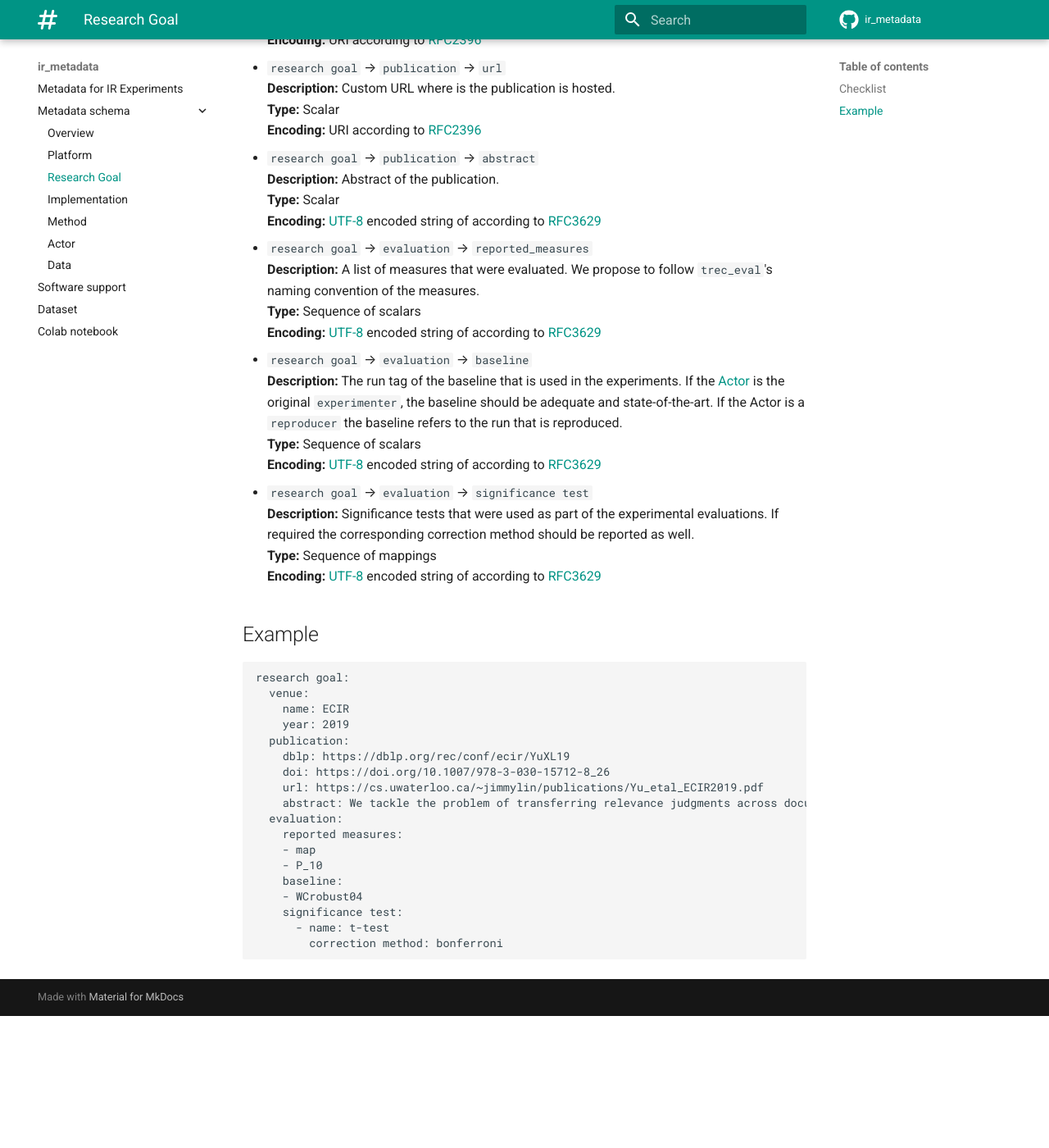
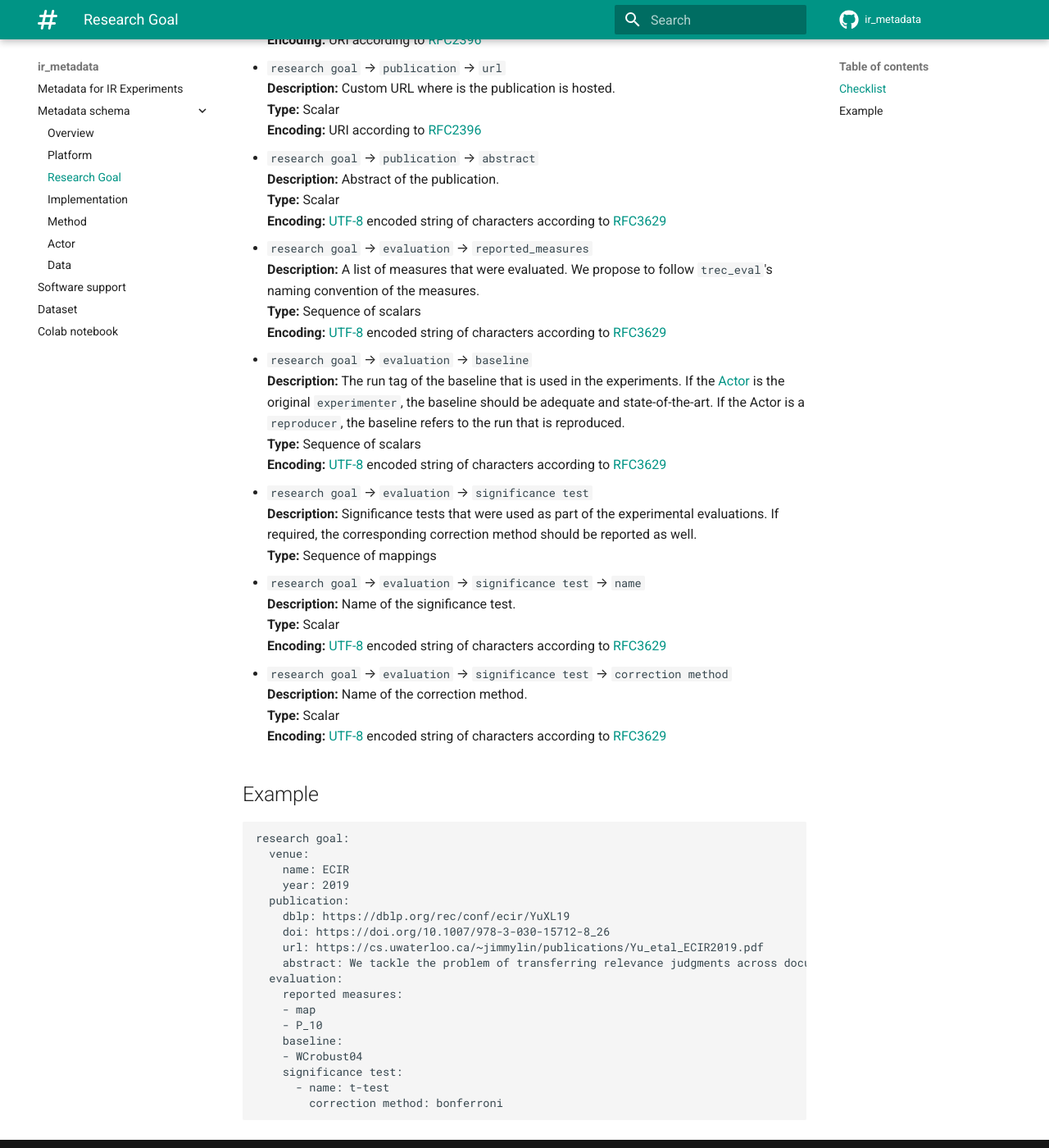
Before and after one commit to irgroup/ir_metadata, an MkDocs documentation site: the page built from docs/metadata/research_goal.md, in a window 1280 px wide and 1400 px high, scrolled down 932 px. Shown: the whole window at 82% size. Built offline with MkDocs 1.6.1 and Material for MkDocs 9.7.7, drawn with Linux system fonts in a browser that asks for light colours; comment, search, counter and statistics services are not loaded; before the commit the page ends 2171 px from its top, so only the background shows below that; some of the changed text lies outside the part shown.

Commit message:
minor corrections

```diff
--- a/docs/metadata/research_goal.md
+++ b/docs/metadata/research_goal.md
@@ -5,11 +5,11 @@ The **Research goal** describes the purpose of the study. The metadata informati
 ## Checklist
 
 - `research goal` &rarr; `venue` &rarr; `name`
-**Description:** Acronym (if available) or name of the venue (e.g. journal or conference) at which is the study is published.
+**Description:** Acronym (if available) or name of the venue (e.g., journal or conference) at which is the study is published.
 **Type:** Scalar
-**Encoding:** [UTF-8](https://www.unicode.org/main.html) encoded string of according to [RFC3629](https://www.ietf.org/rfc/rfc3629.txt)
+**Encoding:** [UTF-8](https://www.unicode.org/main.html) encoded string of characters according to [RFC3629](https://www.ietf.org/rfc/rfc3629.txt)
 - `research goal` &rarr; `venue` &rarr; `year`
-**Description:** Year in which the study was published.
+**Description:** Year in which the study was published (syntax: `YYYY`).
 **Type:** Scalar
 **Encoding:** A decimal integer number
 - `research goal` &rarr; `publication` &rarr; `dblp`
@@ -31,19 +31,26 @@ The **Research goal** describes the purpose of the study. The metadata informati
 - `research goal` &rarr; `publication` &rarr; `abstract`
 **Description:** Abstract of the publication.
 **Type:** Scalar
-**Encoding:** [UTF-8](https://www.unicode.org/main.html) encoded string of according to [RFC3629](https://www.ietf.org/rfc/rfc3629.txt)
+**Encoding:** [UTF-8](https://www.unicode.org/main.html) encoded string of characters according to [RFC3629](https://www.ietf.org/rfc/rfc3629.txt)
 - `research goal` &rarr; `evaluation` &rarr; `reported_measures`
 **Description:** A list of measures that were evaluated. We propose to follow `trec_eval`'s naming convention of the measures.
 **Type:**  Sequence of scalars
-**Encoding:** [UTF-8](https://www.unicode.org/main.html) encoded string of according to [RFC3629](https://www.ietf.org/rfc/rfc3629.txt)
+**Encoding:** [UTF-8](https://www.unicode.org/main.html) encoded string of characters according to [RFC3629](https://www.ietf.org/rfc/rfc3629.txt)
 - `research goal` &rarr; `evaluation` &rarr; `baseline`
-**Description:** The run tag of the baseline that is used in the experiments. If the [Actor](../actor) is the original `experimenter`, the baseline should be adequate and state-of-the-art. If the Actor is a `reproducer` the baseline refers to the run that is reproduced.
+**Description:** The run tag of the baseline that is used in the experiments. If the [Actor](../actor) is the original `experimenter`, the baseline should be adequate and state-of-the-art. If the Actor is a `reproducer`, the baseline refers to the run that is reproduced.
 **Type:** Sequence of scalars
-**Encoding:** [UTF-8](https://www.unicode.org/main.html) encoded string of according to [RFC3629](https://www.ietf.org/rfc/rfc3629.txt)
+**Encoding:** [UTF-8](https://www.unicode.org/main.html) encoded string of characters according to [RFC3629](https://www.ietf.org/rfc/rfc3629.txt)
 - `research goal` &rarr; `evaluation` &rarr; `significance test`
-**Description:** Significance tests that were used as part of the experimental evaluations. If required the corresponding correction method should be reported as well.
+**Description:** Significance tests that were used as part of the experimental evaluations. If required, the corresponding correction method should be reported as well.
 **Type:** Sequence of mappings
-**Encoding:**  [UTF-8](https://www.unicode.org/main.html) encoded string of according to [RFC3629](https://www.ietf.org/rfc/rfc3629.txt)
+- `research goal` &rarr; `evaluation` &rarr; `significance test` &rarr; `name`
+**Description:** Name of the significance test.
+**Type:** Scalar
+**Encoding:**  [UTF-8](https://www.unicode.org/main.html) encoded string of characters according to [RFC3629](https://www.ietf.org/rfc/rfc3629.txt)
+- `research goal` &rarr; `evaluation` &rarr; `significance test` &rarr; `correction method`
+**Description:** Name of the correction method.
+**Type:** Scalar
+**Encoding:**  [UTF-8](https://www.unicode.org/main.html) encoded string of characters according to [RFC3629](https://www.ietf.org/rfc/rfc3629.txt)
 
 ## Example
 
```
Also changed, not shown: docs/metadata/method.md (+3 -3 lines), docs/metadata/platform.md (+2 -2 lines).
